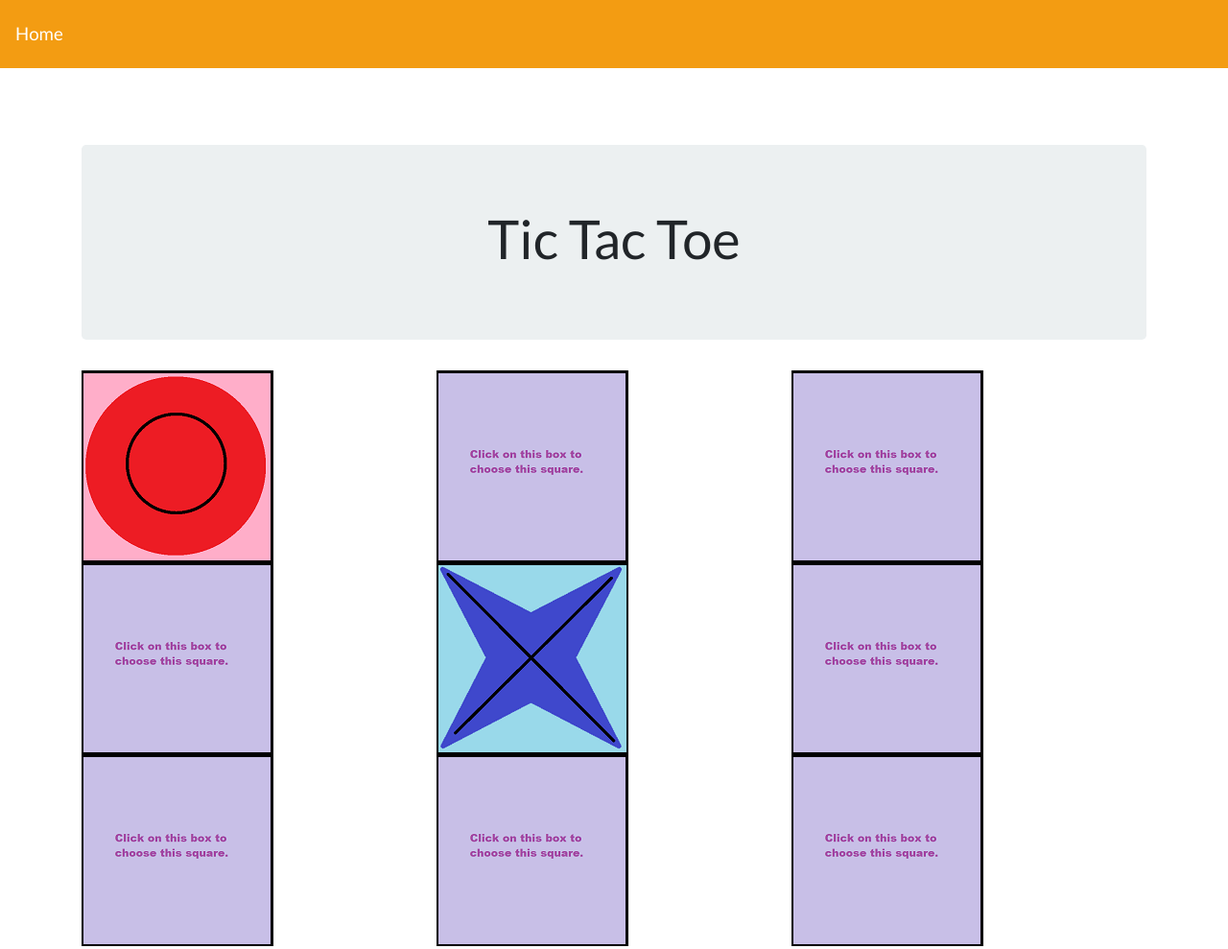
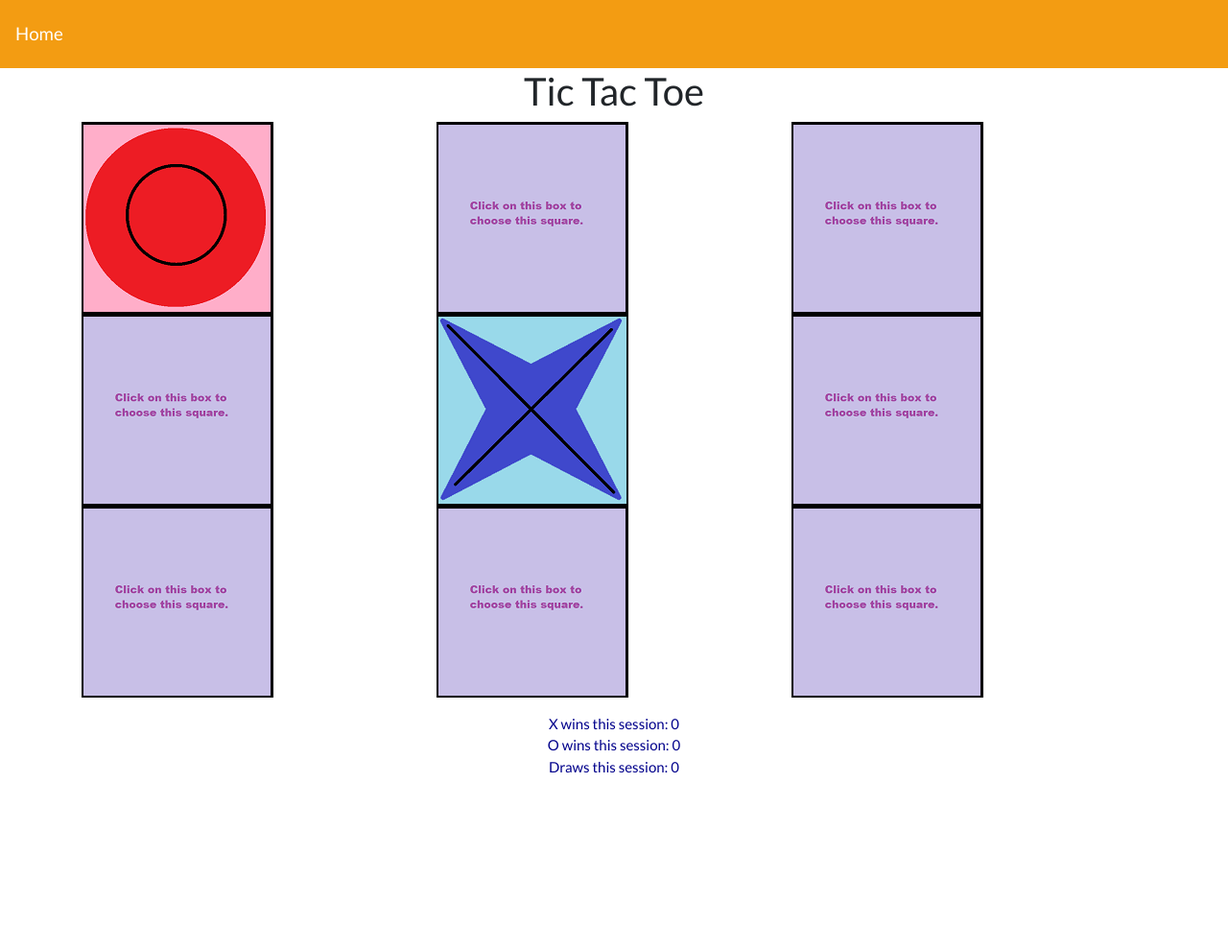
Before and after one commit to MauraSlavin/tictactoe, a website: page Develop/public/index.html in a window 1280 px wide. Shown: the top 989 px of the page at 96% size. After the commit the page ends 810 px from the top, so only its background shows below. Drawn offline with nearby package versions, Linux system fonts and the light colour scheme; some icons are missing.

Commit message:
Smaller header so it takes up less screen space.

```diff
--- a/Develop/public/index.html
+++ b/Develop/public/index.html
@@ -22,8 +22,8 @@
   </nav>
   <!-- Sub header and button to start app -->
   <div class="container">
-    <div style="margin-top: 80px;" class="jumbotron text-center">
-      <h1 class="display-4">Tic Tac Toe <span class="iconify" data-icon="oi-grid-three-up" data-inline="false"></span></h1>
+    <div class="text-center my-10">
+      <h2>Tic Tac Toe <span class="iconify" data-icon="oi-grid-three-up" data-inline="false"></span></h2>
     </div>
 
     <div class="row no-gutters">
```
